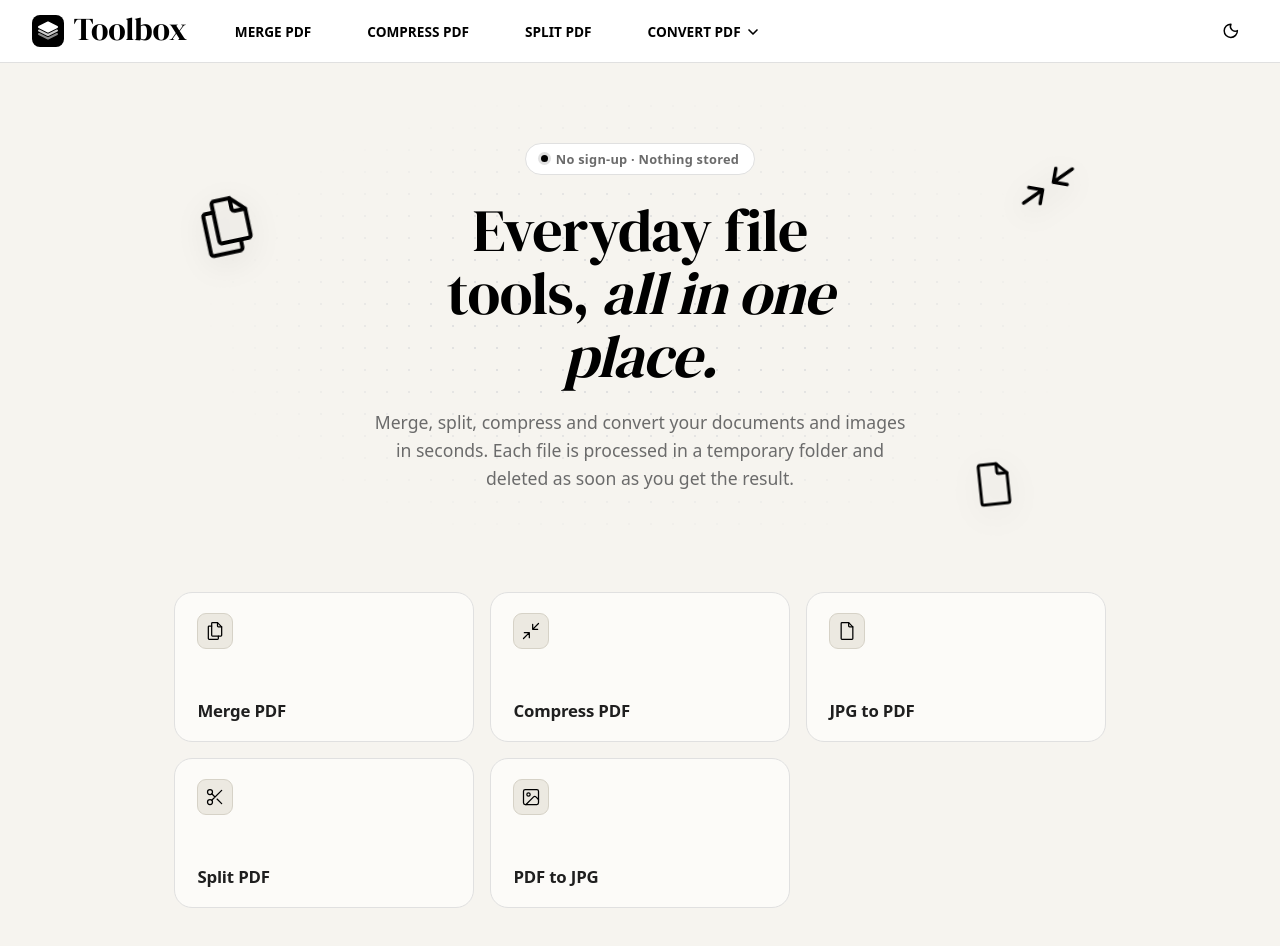
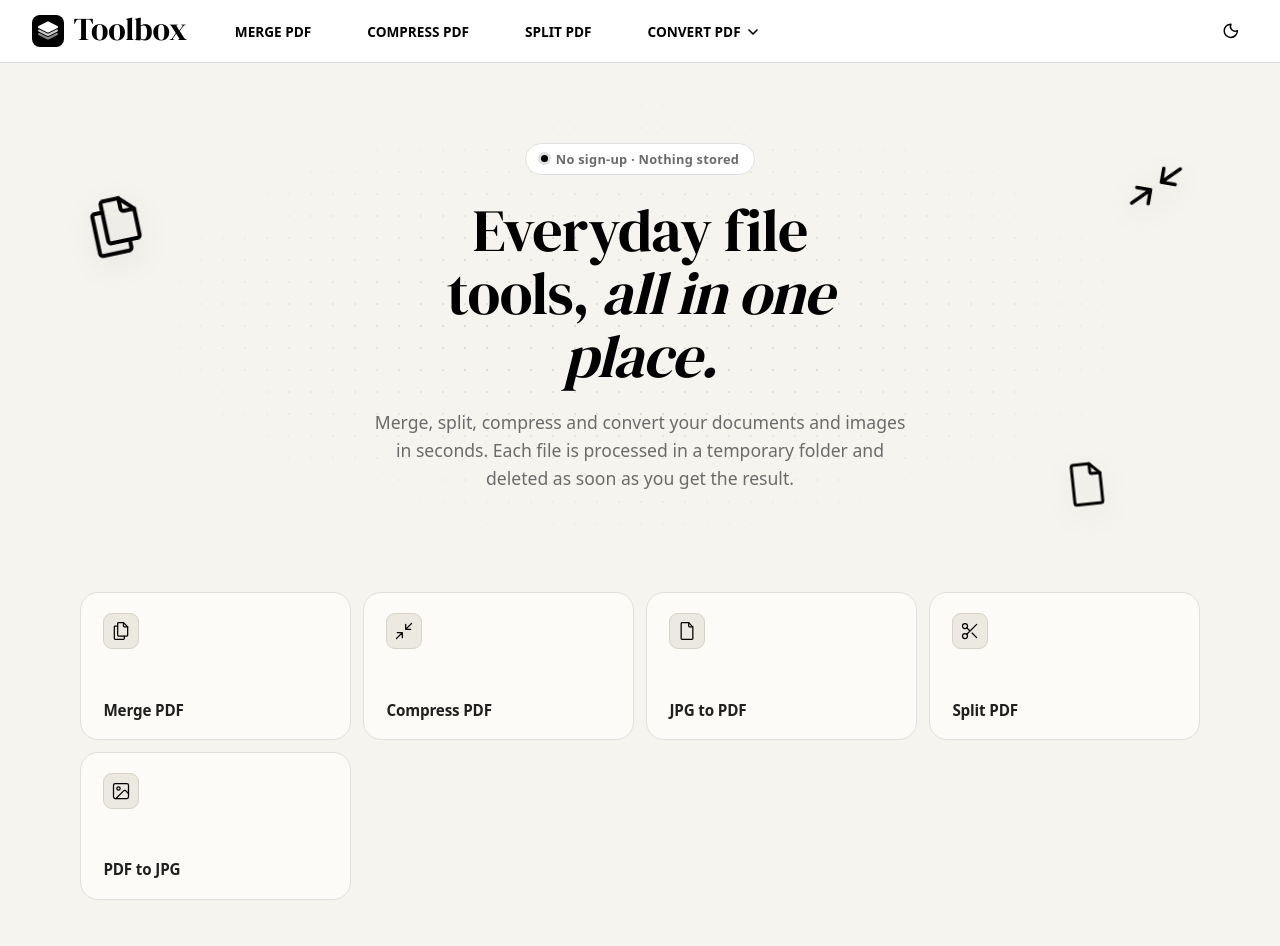
Before and after one commit to sabbirahmedswe/toolbox, a React (Vite) app in the folder frontend/: page / in a window 1280 px wide. Shown: the top 946 px of the page. Built offline with nearby package versions, Linux system fonts and the light colour scheme.

Commit message:
Show 4 tool cards per row and refresh card hover colors

```diff
--- a/frontend/src/index.css
+++ b/frontend/src/index.css
@@ -25,8 +25,8 @@
   --card-bg: #fcfbf8;
   --tile-bg: #ece9e1;
   --tile-border: #d6d2c7;
-  --card-hover-bg: #e8e8e8;
-  --card-hover-border: #b8b8b8;
+  --card-hover-bg: #f1eee6;
+  --card-hover-border: #c4beb0;
   --radius: 10px;
   color-scheme: light;
   font-family: 'Inter Variable', system-ui, -apple-system, 'Segoe UI', Roboto, sans-serif;
@@ -61,7 +61,7 @@
   --card-bg: #121212;
   --tile-bg: #1c1c1c;
   --tile-border: #333333;
-  --card-hover-bg: #0b0b0b;
+  --card-hover-bg: #1a1a1a;
   --card-hover-border: #4d4d4d;
   color-scheme: dark;
 }
@@ -158,7 +158,7 @@ h1, h2, h3 { margin: 0; }
 }
 .nav-menu img { width: 1.6rem; height: 1.6rem; flex: none; }
 
-.main { max-width: 1000px; margin: 0 auto; padding: 2.5rem 1rem 4rem; }
+.main { max-width: 1240px; margin: 0 auto; padding: 2.5rem 1rem 4rem; }
 
 .hero {
   position: relative; isolation: isolate;
@@ -206,14 +206,15 @@ h1, h2, h3 { margin: 0; }
 }
 
 .tool-grid {
-  display: grid; grid-template-columns: repeat(auto-fill, minmax(240px, 300px));
-  justify-content: center; gap: 1rem;
+  display: grid; grid-template-columns: repeat(4, minmax(0, 1fr)); gap: 0.75rem;
+  max-width: 1120px; margin: 0 auto;
 }
+@media (max-width: 960px) { .tool-grid { grid-template-columns: repeat(3, minmax(0, 1fr)); } }
 .tool-card {
   background: var(--card-bg);
   border: 1px solid var(--border);
   border-radius: 18px;
-  aspect-ratio: 2 / 1;
+  aspect-ratio: 11 / 6;
   display: flex; flex-direction: column;
   padding: 1.25rem 1.4rem;
   transition: background-color 0.2s ease, border-color 0.2s ease;
@@ -230,7 +231,13 @@ h1, h2, h3 { margin: 0; }
   .tool-card { transition: none; }
 }
 /* Title sits at the foot of the card, across from the icon. */
-.tool-card h3 { margin: auto 0 0; font-size: 1.05rem; font-weight: 600; line-height: 1.2; letter-spacing: -0.01em; }
+.tool-card h3 { margin: auto 0 0; font-size: 0.95rem; font-weight: 600; line-height: 1.2; letter-spacing: -0.01em; }
+/* Two narrow columns on phones: a taller card leaves room for a title that wraps. */
+@media (max-width: 600px) {
+  .tool-grid { grid-template-columns: repeat(2, minmax(0, 1fr)); gap: 0.6rem; }
+  .tool-card { aspect-ratio: 4 / 3; padding: 1rem; border-radius: 14px; }
+  .tool-card h3 { font-size: 0.875rem; }
+}
 
 .tool-page { text-align: center; }
 .tool-page h1 { font-size: clamp(1.6rem, 4vw, 2.2rem); margin-bottom: 0.5rem; }
```
